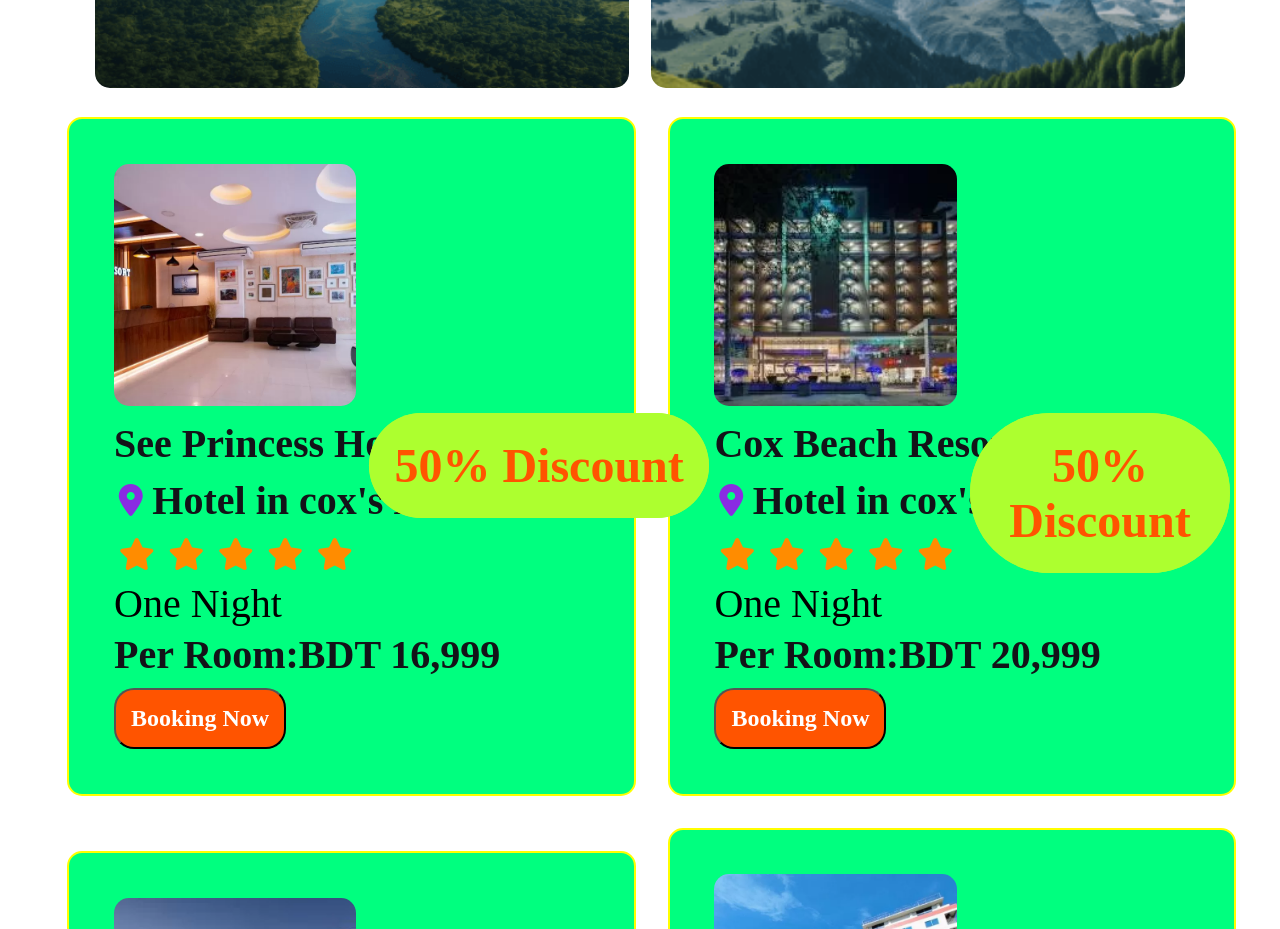
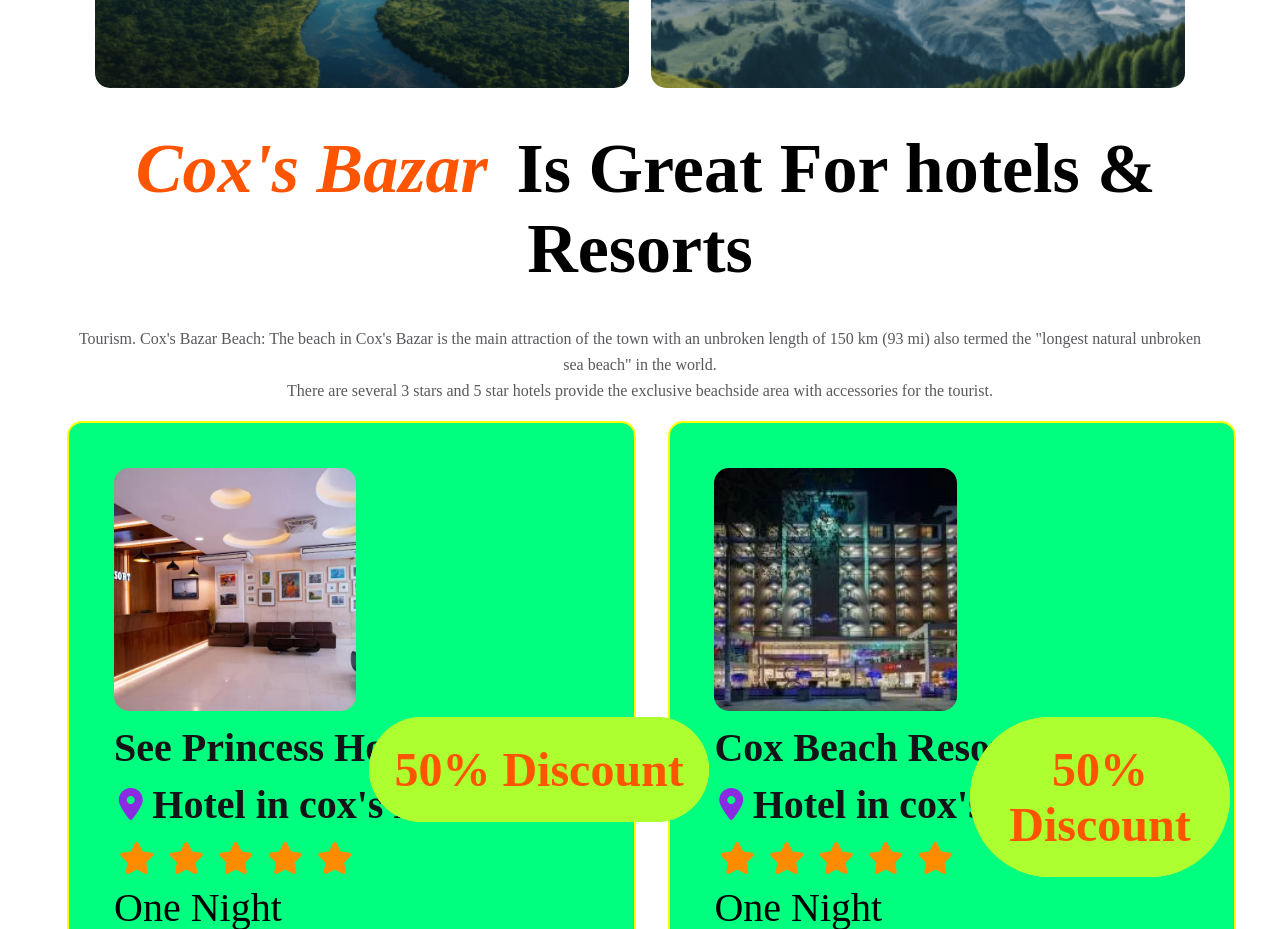
Before and after one commit to rajuhr/traveling-hero-portfolio, a plain HTML site: page index.html in a window 1280 px wide. Shown: the part 2660-3589 px from the top of the page. Drawn offline with Linux system fonts and the light colour scheme.

Commit message:
extra section including

```diff
--- a/index.html
+++ b/index.html
@@ -44,10 +44,11 @@
             <h1 class="explore">Explore your travel</h1>
 
 
-      <p class="paragraph">No matter the reason , travelling opens a big door for to us explore the world beyond our <br> imagination and indulge in many thinks</p>
+            <p class="paragraph">No matter the reason , travelling opens a big door for to us explore the world beyond
+                our <br> imagination and indulge in many thinks</p>
         </div>
         <form>
-        <input class="where"  type="text" placeholder="where go">
+            <input class="where" type="text" placeholder="where go">
             <select name="cars" id="cars">
                 <option value="when">select type</option>
             </select>
@@ -60,7 +61,10 @@
         <section class="choose-card-container">
             <div class="choose-card-details">
                 <h3 class="card-title">Why <span class="journey">Choose</span> Us</h3>
-                <p class="card-sub-title">A hotel is an establishment that provides paid lodging on a short-term <br>  Facilities provided inside a hotel room may range from a modest-quality mattress in a small room to large suites with bigger, <br>  higher-quality beds, a dresser, a refrigerator, and other kitchen facilities, upholstered chairs, a flat-screen <br>  television, and en-suite bathrooms.</p>
+                <p class="card-sub-title">A hotel is an establishment that provides paid lodging on a short-term <br>
+                    Facilities provided inside a hotel room may range from a modest-quality mattress in a small room to
+                    large suites with bigger, <br> higher-quality beds, a dresser, a refrigerator, and other kitchen
+                    facilities, upholstered chairs, a flat-screen <br> television, and en-suite bathrooms.</p>
 
             </div>
             <div class="card-description">
@@ -69,20 +73,26 @@
                         <i class="fa-solid fa-hotel"></i>
                     </div>
                     <h2 class="hotel-cart">Handpicked Hotels</h2>
-                    <p class="card-sub-title">Wonderful boutique hotel with a lovely atmosphere and amazing attention to detail. The location is fantastic, within walking distance of everywhere. Staff was extremely friendly, and the hotel itself is beautiful. The perfect place to stay when visiting Paris.</p>
+                    <p class="card-sub-title">Wonderful boutique hotel with a lovely atmosphere and amazing attention to
+                        detail. The location is fantastic, within walking distance of everywhere. Staff was extremely
+                        friendly, and the hotel itself is beautiful. The perfect place to stay when visiting Paris.</p>
 
                 </article>
                 <article class="card-info-2">
                     <div class="card-one"><i class="fa-solid fa-location-dot"></i></div>
                     <h2 class="hotel-cart">World Class Service</h2>
-                    <p class="card-sub-title">Wonderful boutique hotel with a lovely atmosphere and amazing attention to detail. The location is fantastic, within walking distance of everywhere. Staff was extremely friendly, and the hotel itself is beautiful. The perfect place to stay when visiting Paris.</p>
+                    <p class="card-sub-title">Wonderful boutique hotel with a lovely atmosphere and amazing attention to
+                        detail. The location is fantastic, within walking distance of everywhere. Staff was extremely
+                        friendly, and the hotel itself is beautiful. The perfect place to stay when visiting Paris.</p>
 
                 </article>
             </div>
             <div class="card-info-3">
                 <div class="card-one"><i class="fa-solid fa-person-chalkboard"></i></div>
                 <h2 class="hotel-cart">Best Price Guarantee</h2>
-                <p class="card-sub-title">Wonderful boutique hotel with a lovely atmosphere and amazing attention to detail. The location is fantastic, within walking distance of everywhere. Staff was extremely friendly, and the hotel itself is beautiful. The perfect place to stay when visiting Paris</p>
+                <p class="card-sub-title">Wonderful boutique hotel with a lovely atmosphere and amazing attention to
+                    detail. The location is fantastic, within walking distance of everywhere. Staff was extremely
+                    friendly, and the hotel itself is beautiful. The perfect place to stay when visiting Paris</p>
             </div>
 
         </section>
@@ -91,7 +101,9 @@
             <div class="destination-container">
                 <div class="destinaton-title">
                     <h2 class="choose-1">Choose Your Destination</h2>
-                    <p class="popular-description">Choosing a travel destination can be quite challenging. If you can't decide where to travel to next and need a little bit of help, you've come to the right place.</p>
+                    <p class="popular-description">Choosing a travel destination can be quite challenging. If you can't
+                        decide where to travel to next and need a little bit of help, you've come to the right place.
+                    </p>
                 </div>
 
                 <div class="image-container">
@@ -132,12 +144,19 @@
         <!------ tourist place-section-------- -->
 
         <section>
+            <div class="tourist-container">
+                <h2 class="tourist-title"><span>Cox's Bazar</span> Is Great For hotels & Resorts</h2>
+                <p class="popular-description">Tourism. Cox's Bazar Beach: The beach in Cox's Bazar is the main
+                    attraction of the town with an unbroken length of 150 km (93 mi) also termed the "longest natural
+                    unbroken sea beach" in the world. <br>  There are several 3 stars and 5 star hotels provide the exclusive
+                    beachside area with accessories for the tourist.</p>
+            </div>
             <div class="hotel-container">
 
                 <div class="hotel-card-info">
                     <img src="Images/cox's-3.webp" alt="">
                     <h2 class="populaton-title">See Princess Hotel</h2>
-                <div  class="location-hotel">
+                    <div class="location-hotel">
                         <i class="fa-solid fa-location-dot"></i>
                         <h2 class="populaton-title">Hotel in cox's Bazer</h2>
                     </div>
@@ -157,7 +176,7 @@
                 <div class="hotel-card-info">
                     <img src="Images/cox's-2.webp" alt="">
                     <h2 class="populaton-title">Cox Beach Resort</h2>
-                <div  class="location-hotel">
+                    <div class="location-hotel">
                         <i class="fa-solid fa-location-dot"></i>
                         <h2 class="populaton-title">Hotel in cox's Bazer</h2>
                     </div>
@@ -177,7 +196,7 @@
                 <div class="hotel-card-info">
                     <img src="Images/cox bazer.webp" alt="">
                     <h2 class="populaton-title">Modern Resort</h2>
-                <div  class="location-hotel">
+                    <div class="location-hotel">
                         <i class="fa-solid fa-location-dot"></i>
                         <h2 class="populaton-title">Hotel in cox's Bazer</h2>
                     </div>
@@ -197,7 +216,7 @@
                 <div class="hotel-card-info">
                     <img src="Images/4.webp" alt="">
                     <h2 class="populaton-title">Hotel Sea World Cox's Bazar</h2>
-                <div  class="location-hotel">
+                    <div class="location-hotel">
                         <i class="fa-solid fa-location-dot"></i>
                         <h2 class="populaton-title">Hotel in cox's bazer</h2>
                     </div>
@@ -227,7 +246,11 @@
             </div>
             <div class="popular-contents">
                 <h1 class="populaton-title">Winter vacation</h1>
-                <p class="popular-description">Martain island or Narikel Zinzira in Bangla is located in northeastern of the Bay of Bengal. Although this is a small island, the place is beautiful enough to invigorate the minds of nature lovers. This is the only coral paradise of Bangladesh. The natural surrounding of this island made this place a heaven for a nature lover. The wonderful sunrise and sunset have no comparison.</p>
+                <p class="popular-description">Martain island or Narikel Zinzira in Bangla is located in northeastern of
+                    the Bay of Bengal. Although this is a small island, the place is beautiful enough to invigorate the
+                    minds of nature lovers. This is the only coral paradise of Bangladesh. The natural surrounding of
+                    this island made this place a heaven for a nature lover. The wonderful sunrise and sunset have no
+                    comparison.</p>
             </div>
 
         </section>
--- a/styles/styles.css
+++ b/styles/styles.css
@@ -307,6 +307,24 @@
     line-height: 26px;
 }
 /* -----five-star hotel in cox's bazer--------- */
+.tourist-container{
+    text-align: center;
+
+}
+.tourist-title{
+    font-size: 70px;
+    font-weight: 700;
+    margin-top: 30px;
+}
+.tourist-title span{
+    color: #FF5400;
+    font-style: italic;
+    font-size: 70px;
+    font-weight: 700;
+}
+.tourist-description{
+
+}
 .hotel-container{
     display: grid;
     grid-template-columns: repeat(2, 1fr);
```
Lines whose indentation alone changed are shown as unchanged.
